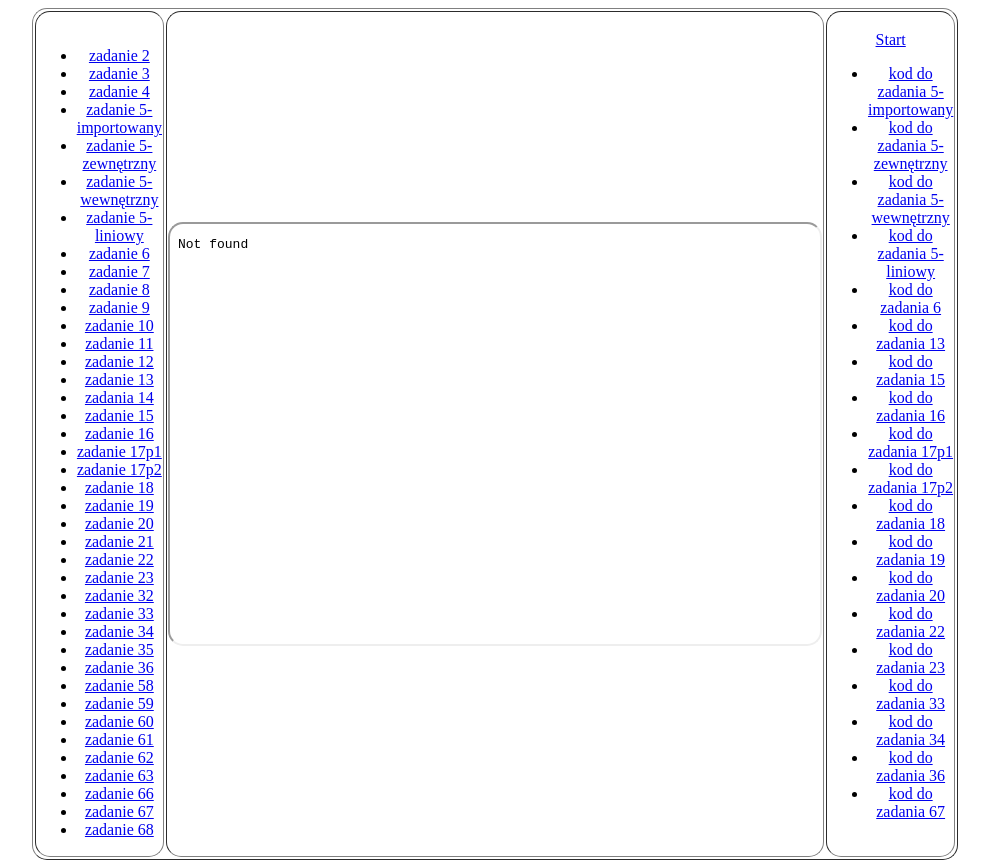
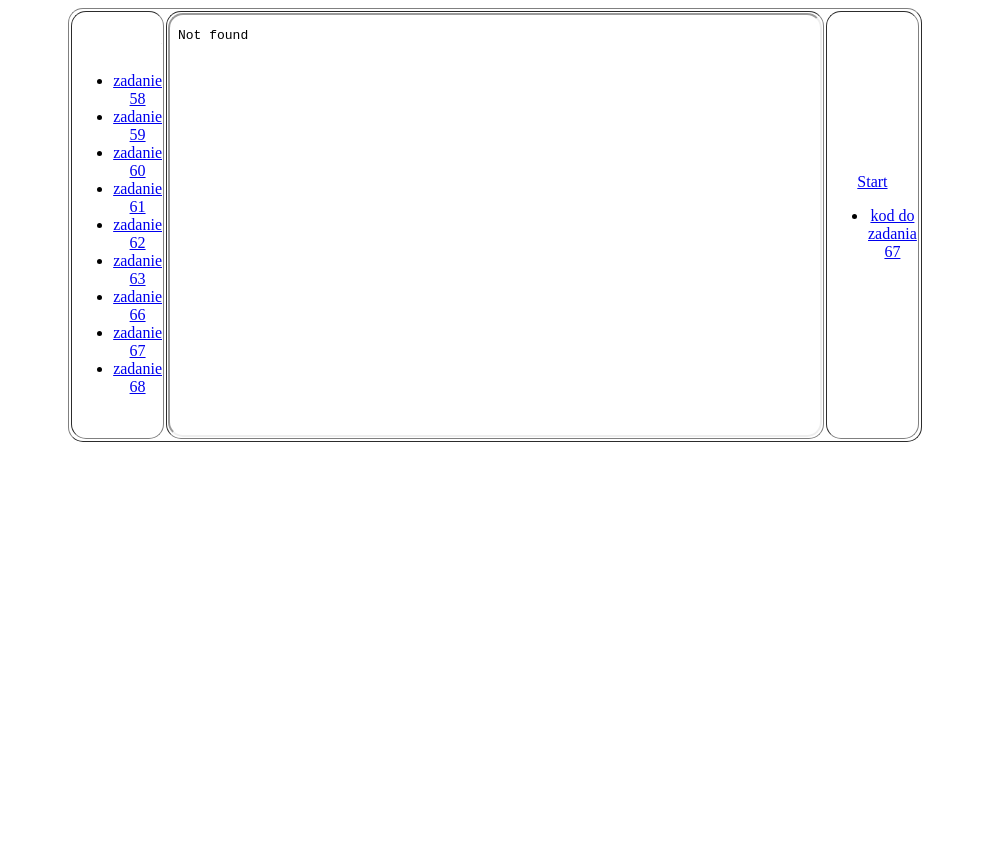
Before and after one commit to mateusz456/css58-67, a plain HTML site: page index.html in a window 1280 px wide. Shown: the whole page, without its empty margins (145-1134 px from the left). After the commit the page ends 800 px from the top, so only its background shows below. Drawn offline with Linux system fonts and the light colour scheme.

Commit message:
Update index.html

```diff
--- a/index.html
+++ b/index.html
@@ -10,99 +10,6 @@
  <td width=18% align="center">
   <marquee>Tubaja</marquee>
   <ul>
-   <li>
- <a href="zadanie2_Tubaja.html"target="strony">zadanie 2</a>
-   </li>
-   <li>
- <a href="zadanie3_Tubaja.html" target="strony">zadanie 3</a>
-    </li>
-   <li>
- <a href="zadanie4_Tubaja.html" target="strony">zadanie 4</a>
-    </li>
-   <li>
- <a href="Tuba_z5_1.html" target="strony">zadanie 5-importowany</a>
-    </li>
-   <li>
- <a href="Tuba_z5_2.html" target="strony">zadanie 5-zewnętrzny</a>
-    </li>
-   <li>
- <a href="Tuba_z5_3.html" target="strony">zadanie 5-wewnętrzny</a>
-    </li>
-   <li>
- <a href="Tuba_z5_4.html" target="strony">zadanie 5-liniowy</a>
-    </li>
-   <li>
-    <a href="Tuba_z6.html" target="strony">zadanie 6</a>
-   </li>
-   <li>
-    <a href="Tuba_z7.html" target="strony">zadanie 7</a>
-   </li>
-   <li>
-   <a href="Tuba_z8.html" target="strony">zadanie 8</a>
-   </li>
-   <li>
-    <a href="Tuba_z9.html" target="strony">zadanie 9</a>
-   </li>
-   <li>
-    <a href="Tuba_z10.html" target="strony">zadanie 10</a>
-   </li>
-   <li>
-  <a href="Tuba_z11.html" target="strony">zadanie 11</a>
-   </li>
-   <li>
-  <a href="Tuba_z12.html" target="strony">zadanie 12</a>
-   </li>
-   <li>
-  <a href="Tuba_z13.html" target="strony">zadanie 13</a>
-   </li>
-   <li>
- <a href="Tuba_z14.html" target="strony">zadania 14</a>
-   </li>
-   <li>
-  <a href="Tuba_z15.html" target="strony">zadanie 15</a>
-   </li>
-   <li>
-  <a href="zadanie16_Tuba.html" target="strony">zadanie 16</a>
-   </li>
-   <li>
-  <a href="zadanie17_p1_Tuba.html" target="strony">zadanie 17p1</a>
-   </li>
-   <li>
-  <a href="zadanie17_p2_Tuba.html" target="strony">zadanie 17p2</a>
-   </li>
-   <li>
-  <a href="zadanie18_Tuba.html" target="strony">zadanie 18</a>
-   </li>
-   <li>
-  <a href="zadanie19_Tuba.html" target="strony">zadanie 19</a>
-   </li>
-   <li>
-  <a href="zadanie20_Tuba.html" target="strony">zadanie 20</a>
-   </li>
-   <li>
-  <a href="zadanie21_Tuba.html" target="strony">zadanie 21</a>
-   </li>
-   <li>
-  <a href="zadanie22_Tuba.html" target="strony">zadanie 22</a>
-   </li>
-   <li>
-  <a href="zadanie23_Tuba.html" target="strony">zadanie 23</a>
-   </li>
-   <li>
-  <a href="zadanie32_Tuba.html" target="strony">zadanie 32</a>
-   </li>
-   <li>
-  <a href="zadanie33_Tuba.html" target="strony">zadanie 33</a>
-   </li>
-   <li>
-  <a href="zadanie34_Tuba.html" target="strony">zadanie 34</a>
-   </li>
-   <li>
-  <a href="zadanie35_Tuba.html" target="strony">zadanie 35</a>
-   </li>
-   <li>
-  <a href="zadanie36_Tuba.html" target="strony">zadanie 36</a>
-   </li>
    <li>
   <a href="zadanie58_Tuba.html" target="strony">zadanie 58</a>
    </li>
@@ -142,60 +49,6 @@
  <ul>
 <form action="/action_page.php">
  <li>
-<a href="importowany.html" target="strony">kod do zadania 5-importowany</a>
- </li>
- <li>
-<a href="zewnetrzne.html" target="strony">kod do zadania 5-zewnętrzny</a>
-  </li>
- <li>
-<a href="wewnętrzny.html" target="strony">kod do zadania 5-wewnętrzny</a>
-  </li>
- <li>
-<a href="liniowy.html" target="strony">kod do zadania 5-liniowy</a>
- </li>
- <li>
-<a href="Tuba_z6.css" target="strony">kod do zadania 6</a>
- </li>
-<li>
-<a href="Tuba_z13.css"target="strony"> kod do zadania 13</a>
- </li>
- <li>
-<a href="Tuba_z15.css"target="strony"> kod do zadania 15</a>
- </li>
- <li>
-  <a href="zadanie16_Tuba.css" target="strony">kod do zadania 16</a>
-   </li>
-   <li>
-  <a href="zadanie17_p1_Tuba.css" target="strony">kod do zadania 17p1</a>
-   </li>
-   <li>
-  <a href="zadanie17_p2_Tuba.css" target="strony">kod do zadania 17p2</a>
-   </li>
-   <li>
-  <a href="zadanie18_Tuba.css" target="strony">kod do zadania 18</a>
-   </li>
-   <li>
-  <a href="zadanie19_Tuba.css" target="strony">kod do zadania 19</a>
-   </li>
-   <li>
-  <a href="zadanie20_Tuba.css" target="strony">kod do zadania 20</a>
-   </li>
- <li>
-  <a href="zadanie22_Tuba.css" target="strony">kod do zadania 22</a>
-   </li>
- <li>
-  <a href="zadanie23_Tuba.css" target="strony">kod do zadania 23</a>
-   </li>
- <li>
-  <a href="zadanie33_Tuba_kod.html" target="strony">kod do zadania 33</a>
-   </li>
- <li>
-  <a href="zadanie34_Tuba_kod.html" target="strony">kod do zadania 34</a>
-   </li>
- <li>
-  <a href="zadanie36_Tuba_kod.html" target="strony">kod do zadania 36</a>
-   </li>
- <li>
   <a href="zadanie67_Tuba.css" target="strony">kod do zadania 67</a>
    </li>
  </ul>
```
